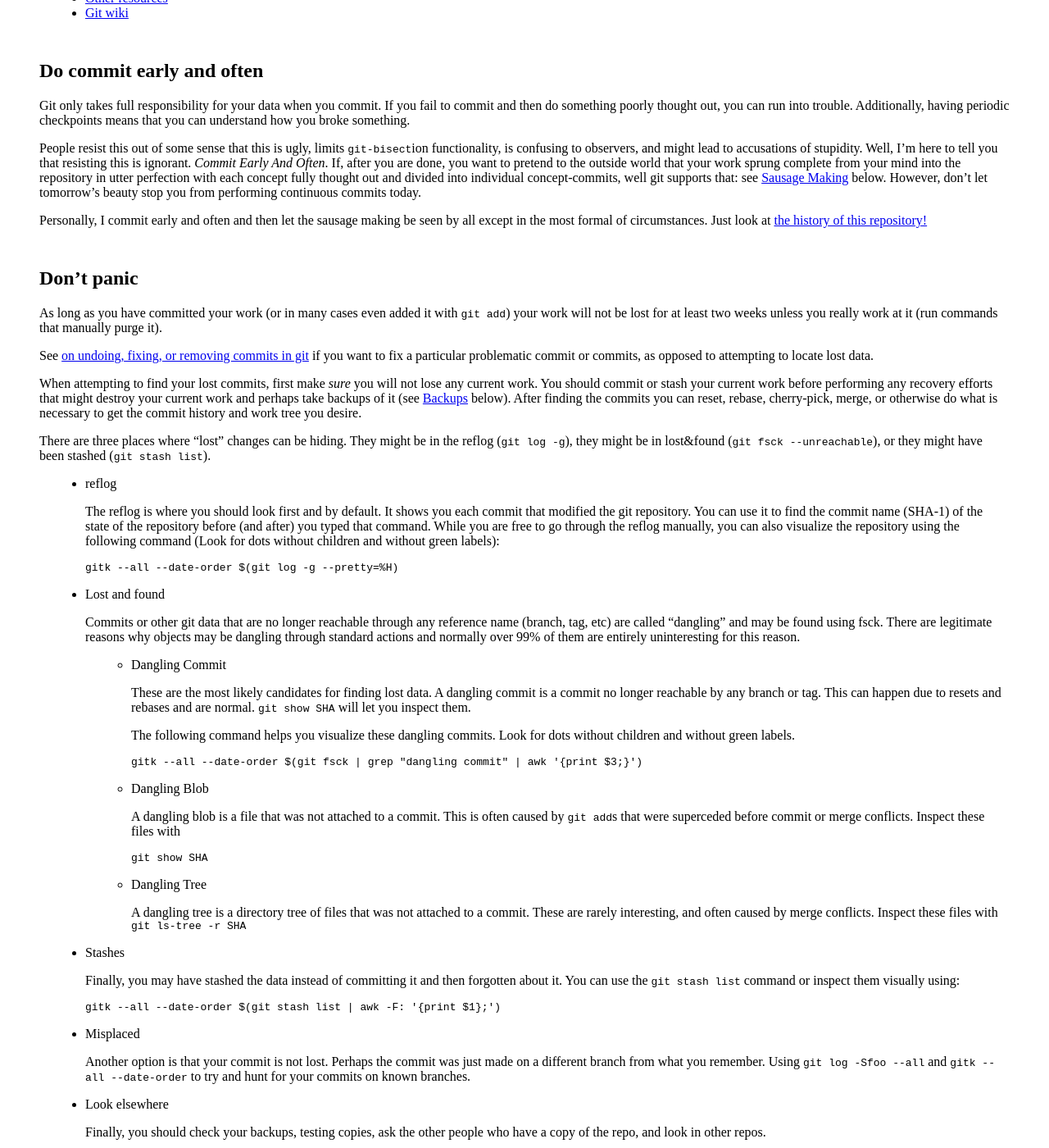
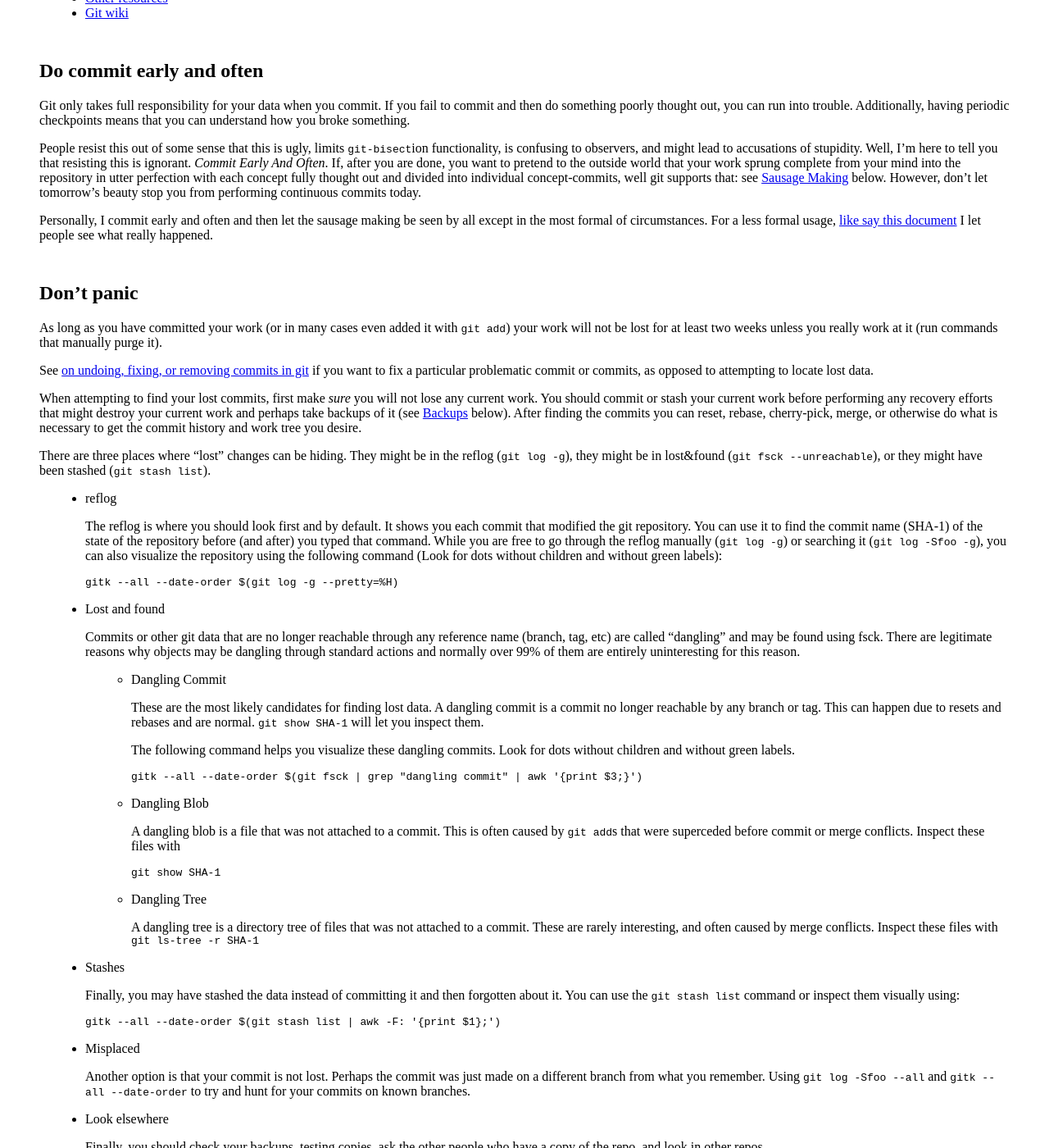
Before and after one commit to SethRobertson/GitBestPractices, a Jekyll site: the page built from index.md, in a window 1280 px wide and 1400 px high, scrolled down 809 px. Shown: the whole window at 82% size. Built offline with Jekyll 4.4.1, drawn with Linux system fonts in a browser that asks for light colours; Markdown is read by kramdown in place of the engine named in the settings; some of the changed text lies outside the part shown.

Commit message:
Improve reflog searching, perfecting commits argument, and other nits
Implement some of the suggestions from Junio C Hamano <gitster@pobox.com>

Be less informal about my personal sausage making preferences.

Provide alternate suggestion for searching the reflog.  gitk may be
too noisy.

Be specific, use SHA-1 and not just SHA.

Strengthen the wording about perfecting commits.  Add another argument
for perfecting commits.

````diff
--- a/index.md
+++ b/index.md
@@ -68,8 +68,10 @@ However, don't let tomorrow's beauty stop you from performing
 continuous commits today.
 
 Personally, I commit early and often and then let the sausage making
-be seen by all except in the most formal of circumstances.  Just look
-at [the history of this repository!](https://github.com/SethRobertson/GitBestPractices/commits/gh-pages)
+be seen by all except in the most formal of circumstances.  For a less
+formal usage, [like say this
+document](https://github.com/SethRobertson/GitBestPractices/commits/gh-pages)
+I let people see what really happened.
 
 
 <a name="panic" />
@@ -102,13 +104,15 @@ in the reflog (`git log -g`), they might be in lost&found (`git fsck
     shows you each commit that modified the git repository.  You can
     use it to find the commit name (SHA-1) of the state of the
     repository before (and after) you typed that command.  While you
-    are free to go through the reflog manually, you can also visualize
-    the repository using the following command (Look for dots without
+    are free to go through the reflog manually (`git log -g`) or
+    searching it (`git log -Sfoo -g`), you can also visualize the
+    repository using the following command (Look for dots without
     children and without green labels):
 
     ```
 gitk --all --date-order $(git log -g --pretty=%H)
 ```
+
 
 * Lost and found
 
@@ -123,7 +127,7 @@ gitk --all --date-order $(git log -g --pretty=%H)
         These are the most likely candidates for finding lost data. A
         dangling commit is a commit no longer reachable by any branch or
         tag. This can happen due to resets and rebases and are
-        normal. `git show SHA` will let you inspect them.
+        normal. `git show SHA-1` will let you inspect them.
 
         The following command helps you visualize these dangling
         commits. Look for dots without children and without green labels.
@@ -139,14 +143,14 @@ gitk --all --date-order $(git fsck | grep "dangling commit" | awk '{print $3;}')
         or merge conflicts. Inspect these files with
 
         ```
-git show SHA
+git show SHA-1
 ```
 
     * Dangling Tree
 
         A dangling tree is a directory tree of files that was not attached
         to a commit. These are rarely interesting, and often caused by
-        merge conflicts. Inspect these files with `git ls-tree -r SHA`
+        merge conflicts. Inspect these files with `git ls-tree -r SHA-1`
 
 * Stashes
 
@@ -549,11 +553,13 @@ harder and typically will lead to merge conflicts when the donor
 branch is finally merged in.
 
 Another good reason is to ensure each commit compiles and/or passes
-regression tests, and represents a different easily understood concept
-(important for archeology).  The former allows git-bisect to chose any
-commit and have a good chance of that commit doing something useful,
-and the latter allows for easy change review, understanding, and
-cherry-picking.
+regression tests, and represents a different easily understood
+concepts.  The former allows git-bisect to chose any commit and have a
+good chance of that commit doing something useful, and the latter
+allows for easy change/code review, understanding, archeology, and
+cherry-picking.  Proponents claim it is all about leaving a history
+others can later use to understand _why_ the code became the way it is
+now, to make it less likely for others to break it
 
 The downside to *hiding the sausage* making is the added time it takes
 to perfect the administrative parts of the developers job.  It is time
````
